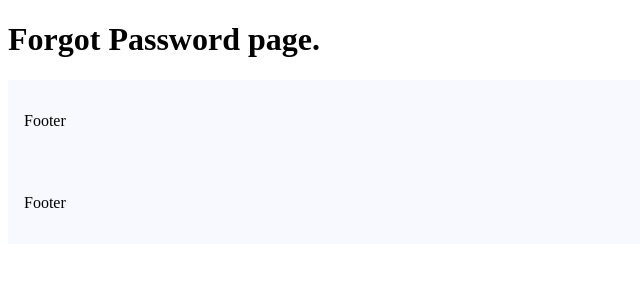
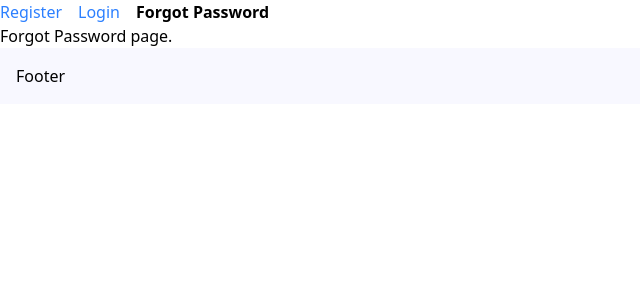
Before and after one commit to Win94js/Learning_NextJS, a Next.js app: page /forgot-password in a window 1280 px wide. Shown: the top 300 px of the page, without its empty margins (0-640 px from the left). Built offline with nearby package versions, Linux system fonts and the light colour scheme.

Commit message:
adding tailwind css link and active link

```diff
--- a/src/app/(auth)/layout.tsx
+++ b/src/app/(auth)/layout.tsx
@@ -1,32 +1,40 @@
-import { ChildProcess } from "child_process";
-import type  {Metadata} from "next";
+"use client"
 
-export const metadata: Metadata = {
-    title: "Next.js",
-    description: "Next Js Application Building."
-}
+import Link from "next/link";
+import { usePathname } from "next/navigation";
+import "./styles.css";
+
+// import type  {Metadata} from "next";
+
+// export const metadata: Metadata = {
+//     title: "Next.js",
+//     description: "Next Js Application Building."
+// }
+
+const navLinks = [
+    {name: "Register", href:"/register"},
+    {name: "Login", href:"/login"},
+    {name: "Forgot Password", href:"/forgot-password"}
+]
 
 export default function AuthLayout({
     children,
 }:{
     children: React.ReactNode;
 }){
+    const pathName = usePathname();
     return (
+        <div>
+            {navLinks.map((link) => {
+                const isActive = pathName === link.href || (pathName.startsWith(link.href) && link.href !== "/")
+                return (
+                    <Link className={isActive ? "font-bold mr-4":"text-blue-500 mr-4"} href={link.href} key={link.name}>
+                        {link.name}
+                    </Link>
+                );
+            })}
+            {children}
+        </div>
 
-        <html lang="en">
-        {/* ဒီ <head> နေရာမှာပါသမျှတွေက Metadata ကတာဝန်ယူပေးတယ် */}
-        <body>
-
-            {children}
-            <footer
-            style={{
-                backgroundColor:"ghostwhite",
-                padding:"1rem"
-            }}>
-                <p>Footer</p>
-            </footer>
-
-        </body>
-        </html>
     )
 }
--- /dev/null
+++ b/src/app/(auth)/styles.css
@@ -0,0 +1 @@
+@import "tailwindcss";
```
